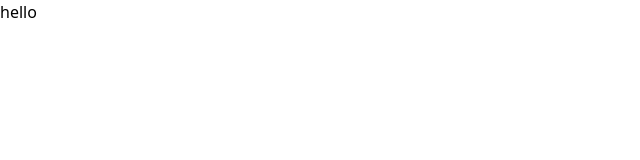
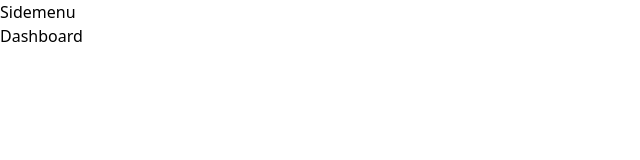
Before and after one commit to minojini2112/Placement__connect, a React (Vite) app in the folder Frontend/: page / in a window 1280 px wide. Shown: the top 160 px of the page, without its empty margins (0-640 px from the left). Built offline with nearby package versions, Linux system fonts and the light colour scheme.

Commit message:
Added router in frontend

```diff
--- a/Frontend/package.json
+++ b/Frontend/package.json
@@ -11,7 +11,8 @@
   },
   "dependencies": {
     "react": "^18.3.1",
-    "react-dom": "^18.3.1"
+    "react-dom": "^18.3.1",
+    "react-router-dom": "^7.1.1"
   },
   "devDependencies": {
     "@eslint/js": "^9.17.0",
--- a/Frontend/src/index.jsx
+++ b/Frontend/src/index.jsx
@@ -1,9 +1,45 @@
-import React from "react";
+//import React from "react";
 import ReactDOM from "react-dom/client";
-const Para=()=>{
+import {createBrowserRouter, Outlet, RouterProvider} from "react-router-dom";
+import Dashboard from "./Components/Student/Dashboard/Dashboard";
+import Profile from "./Components/Student/Profile/Profile";
+import Participation from "./Components/Student/Participation/Participation";
+import Notification from "./Components/Student/Notifications/Notifications";
+import Sidemenu from "./Components/Sidemenu";
+
+const App=()=>{
     return(
-        <h1>hello</h1>
+        <div className="flex">
+        <Sidemenu/>
+        <Outlet/>
+        </div>
     );
-}
+};
+
+const Router = createBrowserRouter([
+    {
+        path:"/",
+        element:<App/>,
+        children:[
+            {
+                path:"/",
+                element:<Dashboard/>,
+            },
+            {
+                path:"/profile",
+                element:<Profile/>,
+            },
+            {
+                path:"/participation",
+                element:<Participation/>,
+            },
+            {
+                path:"notifications",
+                element:<Notification/>,
+            }
+        ]
+    }
+]);
+
 const root= ReactDOM.createRoot(document.getElementById("root"));
-root.render(<Para/>)
+root.render(<RouterProvider router = {Router}/>);
```
Also changed, not shown: 1 other file (tests, documents, lock files or other folders).
